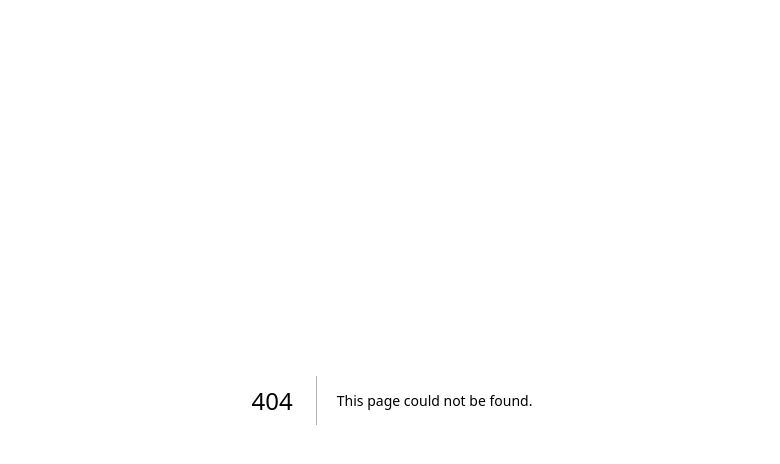
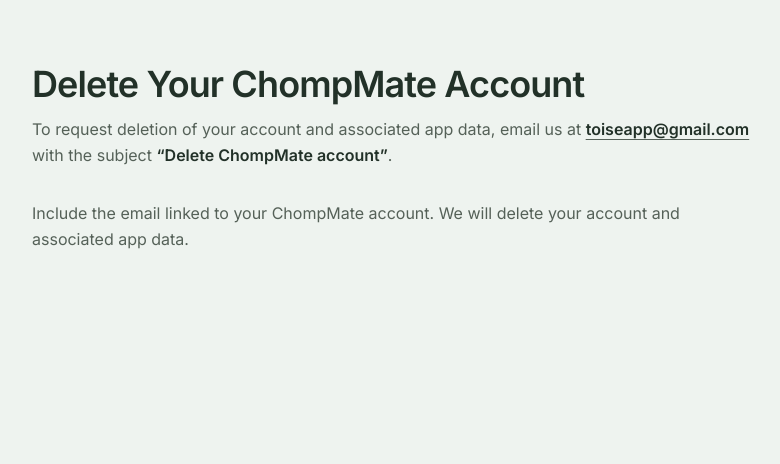
Before and after one commit to Zaide1/toise-web, a Next.js app: page /delete-account in a window 1280 px wide. Before the commit this address had no page. Shown: the top 464 px of the page, without its empty margins (248-1028 px from the left). Built offline with nearby package versions, Linux system fonts and the light colour scheme.

Commit message:
added delete page

```diff
--- /dev/null
+++ b/src/app/delete-account/page.tsx
@@ -0,0 +1,41 @@
+import type { Metadata } from "next";
+
+export const metadata: Metadata = {
+  title: "Delete Account",
+  description: "Instructions for requesting deletion of your ChompMate account and associated app data.",
+};
+
+export default function DeleteAccountPage() {
+  return (
+    <main className="mx-auto w-full max-w-3xl px-6 py-16">
+      <div className="space-y-8">
+        <header className="space-y-3">
+          <h1 className="text-3xl font-semibold tracking-tight text-[var(--text)] sm:text-4xl">
+            Delete Your ChompMate Account
+          </h1>
+          <p className="text-[15px] leading-relaxed text-[var(--muted)] sm:text-[16px]">
+            To request deletion of your account and associated app data, email us at{" "}
+            <a
+              className="font-semibold text-[var(--text)] underline decoration-[var(--muted)] underline-offset-4"
+              href="mailto:toiseapp@gmail.com?subject=Delete%20ChompMate%20account"
+            >
+              toiseapp@gmail.com
+            </a>{" "}
+            with the subject{" "}
+            <strong className="font-semibold text-[var(--text)]">
+              &ldquo;Delete ChompMate account&rdquo;
+            </strong>
+            .
+          </p>
+        </header>
+
+        <section className="space-y-4">
+          <p className="text-[15px] leading-relaxed text-[var(--muted)] sm:text-[16px]">
+            Include the email linked to your ChompMate account. We will delete your account and
+            associated app data.
+          </p>
+        </section>
+      </div>
+    </main>
+  );
+}
--- a/src/app/sitemap.ts
+++ b/src/app/sitemap.ts
@@ -12,5 +12,6 @@
     { url: `${baseUrl}/sources`, lastModified, changeFrequency: "monthly", priority: 0.6 },
     { url: `${baseUrl}/privacy`, lastModified, changeFrequency: "yearly", priority: 0.4 },
     { url: `${baseUrl}/terms`, lastModified, changeFrequency: "yearly", priority: 0.4 },
+    { url: `${baseUrl}/delete-account`, lastModified, changeFrequency: "yearly", priority: 0.5 },
   ];
 }
--- a/src/components/sections/Footer.tsx
+++ b/src/components/sections/Footer.tsx
@@ -16,6 +16,9 @@
             <a className="transition-opacity hover:opacity-70" href="/terms">
               Terms
             </a>
+            <a className="transition-opacity hover:opacity-70" href="/delete-account">
+              Delete Account
+            </a>
             <a className="transition-opacity hover:opacity-70" href="/sources">
               Sources
             </a>
```
